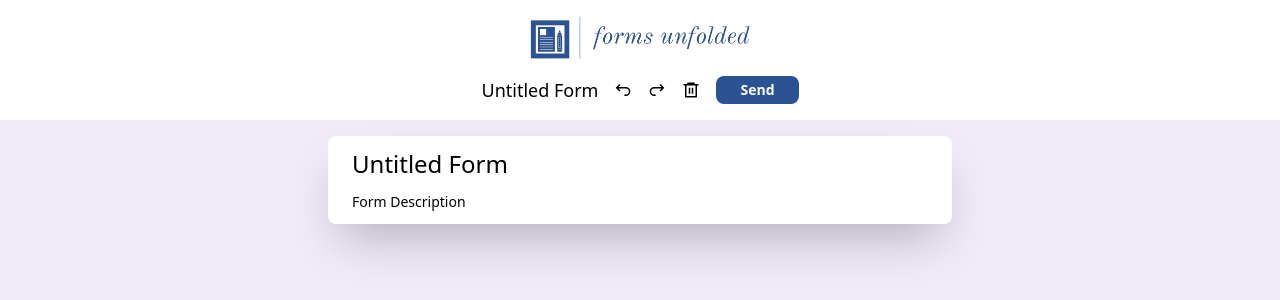
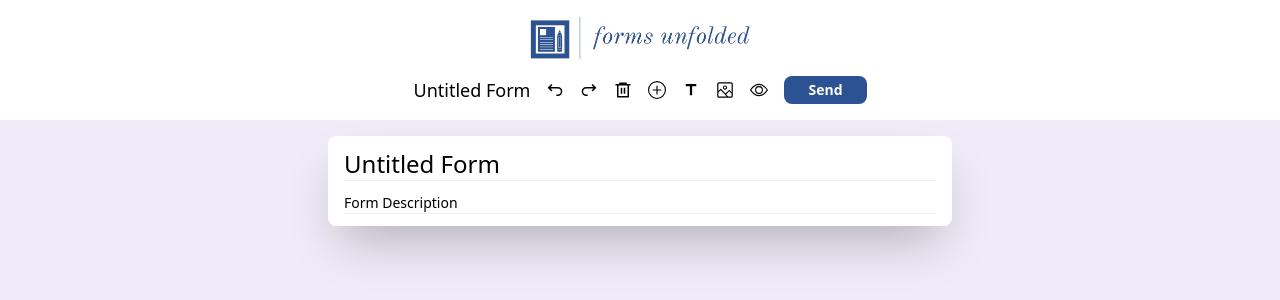
Before and after one commit to barnwalp/survey-sage, a React (Create React App) app in the folder client/: page / in a window 1280 px wide. Shown: the top 300 px of the page. Built offline with nearby package versions, Linux system fonts and the light colour scheme.

Commit message:
feat/added icons in header

```diff
--- a/client/src/components/HeadingCard.js
+++ b/client/src/components/HeadingCard.js
@@ -2,12 +2,12 @@ const HeadingCard = () => {
 	return (
 		<div className="rounded-lg py-3 w-3/6 bg-white shadow-2xl text-center grid">
 			<input
-				className="text-2xl font-normal px-2 mx-4 mb-3 focus:border-none"
+				className="text-2xl outline-0 border-b border-b-lightBlue font-normal mx-4 mb-3 focus:border-none"
 				type="text"
 				defaultValue="Untitled Form"
 			/>
 			<input
-				className="text-sm mx-4 px-2"
+				className="text-sm outline-0 border-b border-b-lightBlue mx-4"
 				type="text"
 				defaultValue="Form Description"
 			/>
--- a/client/src/components/Navigation.js
+++ b/client/src/components/Navigation.js
@@ -1,6 +1,10 @@
 import { GrUndo } from 'react-icons/gr';
 import { GrRedo } from 'react-icons/gr';
 import { RiDeleteBin6Line } from 'react-icons/ri';
+import { BsPlusCircle } from 'react-icons/bs';
+import { MdTitle } from 'react-icons/md';
+import { RxImage } from 'react-icons/rx';
+import { BsEye } from 'react-icons/bs';
 import logo from '../assets/logo.png';
 
 
@@ -17,6 +21,10 @@ const Navigation = () => {
 				<button><GrUndo /></button>
 				<button><GrRedo /></button>
 				<button><RiDeleteBin6Line /></button>
+				<button><BsPlusCircle /></button>
+				<button><MdTitle /></button>
+				<button><RxImage /></button>
+				<button><BsEye /></button>
 				<button className="bg-primary py-1 px-6 rounded-lg text-white text-sm font-semibold">Send</button>
 			</section>
 		</nav>
--- /dev/null
+++ b/client/src/components/card-setting.js
@@ -0,0 +1,11 @@
+import { AiOutlinePlusCircle } from 'react-icons/ai';
+
+const CardSetting = () => {
+	return (
+		<>
+			<AiOutlinePlusCircle />
+		</>
+	)
+}
+
+export default CardSetting;
```
